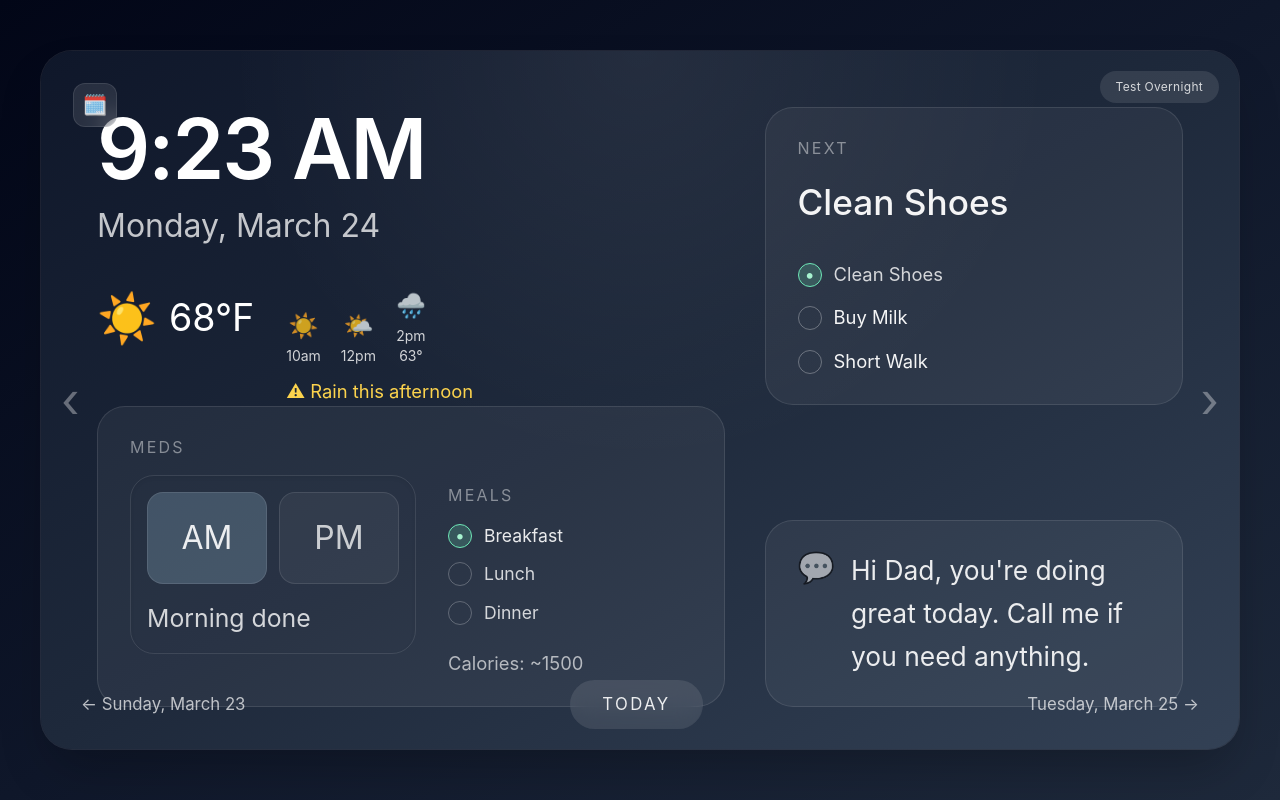
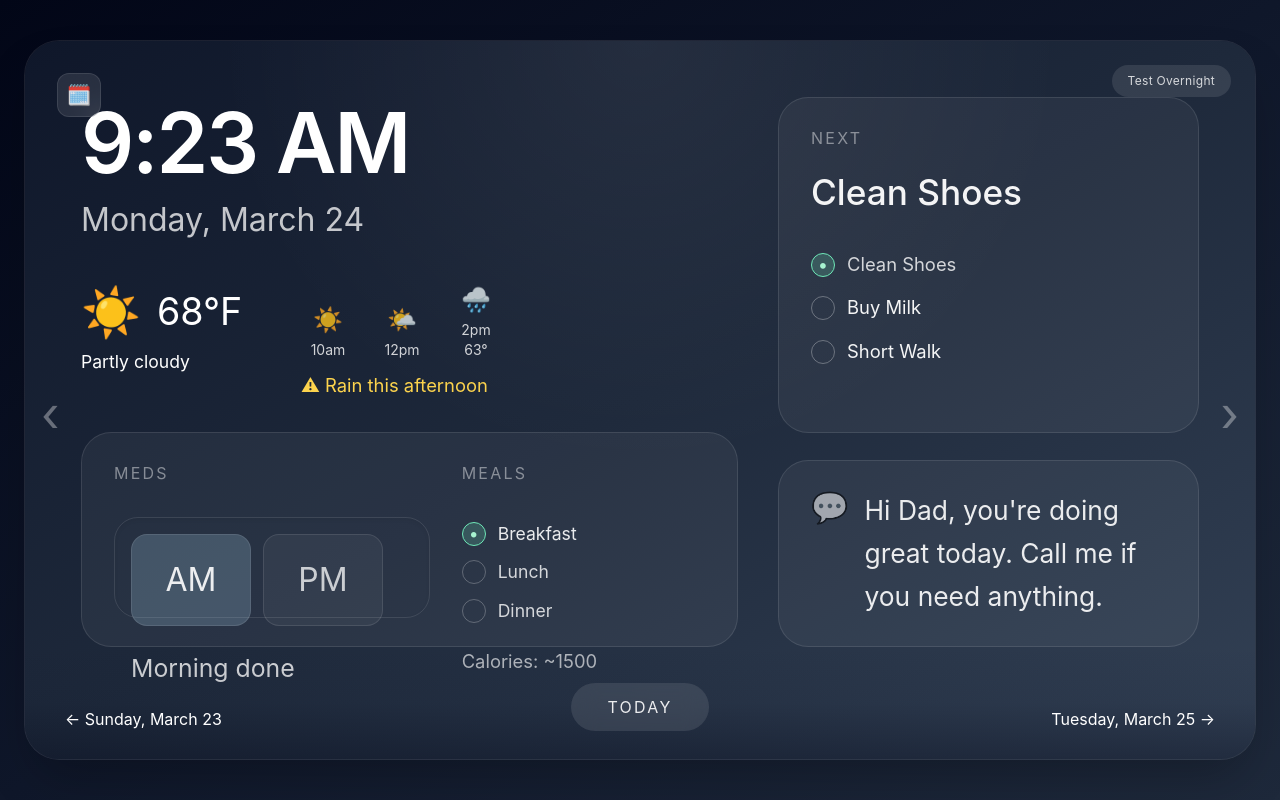
Before and after one commit to DevelopMR/vibing, a React (Vite) app: page / in a window 1280 px wide. Built offline with nearby package versions, Linux system fonts and the light colour scheme.

Commit message:
Cleaned up layout to more solid construction

```diff
--- a/src/app/DayView.tsx
+++ b/src/app/DayView.tsx
@@ -38,20 +38,19 @@ export default function DayView({ day }: { day: DayRecord }) {
   const isOvernight = day.mode === 'overnight'
   const isPast = day.mode === 'past'
   const isFuture = day.mode === 'future'
+  const weatherIcon = isPast ? '🌤️' : isFuture ? '⛅' : '☀️'
 
   return (
-    <div className="relative w-full h-full px-14 pt-14 pb-24">
-      {/* Calendar icon */}
+    <div className="relative h-full w-full px-14 pb-28 pt-14">
       <button
-        className="absolute left-8 top-8 inline-flex h-11 w-11 items-center justify-center rounded-xl bg-white/10 text-white/90 backdrop-blur-md border border-white/10"
+        className="absolute left-8 top-8 inline-flex h-11 w-11 items-center justify-center rounded-xl border border-white/10 bg-white/10 text-white/90 backdrop-blur-md"
         aria-label="Open calendar"
       >
         <span className="text-xl">🗓️</span>
       </button>
 
-      {/* OVERNIGHT MODE */}
       {isOvernight ? (
-        <div className="h-full flex flex-col justify-between">
+        <div className="flex h-full flex-col justify-between gap-12">
           <div className="flex items-start justify-between">
             <div>
               <div className="text-[4.5rem] leading-none font-semibold tracking-tight">
@@ -60,7 +59,7 @@ export default function DayView({ day }: { day: DayRecord }) {
               <div className="mt-2 text-[1.95rem] text-white/75">{day.dateLabel}</div>
             </div>
 
-            <div className="w-[280px] rounded-3xl bg-white/5 border border-white/10 p-6">
+            <div className="w-[280px] rounded-3xl border border-white/10 bg-white/5 p-6">
               <div className="text-sm uppercase tracking-[0.16em] text-white/45">
                 Tomorrow
               </div>
@@ -80,7 +79,7 @@ export default function DayView({ day }: { day: DayRecord }) {
           </div>
 
           <div className="flex justify-end">
-            <div className="w-[430px] rounded-[2rem] bg-white/8 border border-white/10 px-8 py-8 text-right">
+            <div className="w-[430px] rounded-[2rem] border border-white/10 bg-white/8 px-8 py-8 text-right">
               <div className="text-[2.2rem] text-white/92">Good night, Dad.</div>
               <div className="mt-5 text-[1.55rem] leading-relaxed text-white/80">
                 You did great today.
@@ -92,30 +91,28 @@ export default function DayView({ day }: { day: DayRecord }) {
           </div>
         </div>
       ) : (
-        <div className="h-full grid grid-cols-[1.2fr_0.8fr] gap-10">
-          {/* LEFT SIDE */}
-          <div className="flex flex-col justify-between">
-            <div>
+        <div className="grid h-full grid-cols-[minmax(0,1.28fr)_minmax(320px,0.82fr)] grid-rows-[auto_minmax(0,1fr)] gap-x-10 gap-y-8">
+          <div className="row-span-2 flex flex-col gap-8">
+            <div className="pt-1">
               <div className="text-[5.2rem] leading-none font-semibold tracking-tight">
                 {day.timeLabel}
               </div>
               <div className="mt-3 text-[2rem] text-white/75">{day.dateLabel}</div>
 
-              <div className="mt-10 flex items-start gap-8">
-                <div>
-                  <div className="flex items-center gap-3">
-                    <span className="text-5xl">
-                      {isPast ? '🌤️' : isFuture ? '⛅' : '☀️'}
-                    </span>
+              <div className="mt-10 flex items-start gap-10">
+                <div className="min-w-[180px]">
+                  <div className="flex items-center gap-4">
+                    <span className="text-5xl">{weatherIcon}</span>
                     <span className="text-[2.35rem] text-white/92">{day.weather.temp}</span>
                   </div>
+                  <div className="mt-2 text-[1.1rem] text-white/58">{day.weather.condition}</div>
                 </div>
 
-                <div className="flex flex-col gap-3">
+                <div className="flex min-w-0 flex-col gap-3">
                   {day.weather.hourly.length > 0 && (
                     <div className="flex items-end gap-5 text-white/80">
                       {day.weather.hourly.map((hour) => (
-                        <div key={hour.time} className="text-center">
+                        <div key={hour.time} className="min-w-[54px] text-center">
                           <div className="text-2xl">{hour.icon}</div>
                           <div className="mt-1 text-sm">{hour.time}</div>
                           {hour.temp && <div className="text-sm">{hour.temp}</div>}
@@ -131,16 +128,14 @@ export default function DayView({ day }: { day: DayRecord }) {
               </div>
             </div>
 
-            {/* Lower left */}
-            <div className="rounded-[1.75rem] bg-white/5 border border-white/10 px-8 py-7">
+            <div className="grid min-h-0 flex-1 grid-cols-[minmax(0,0.96fr)_minmax(240px,0.74fr)] items-stretch gap-8 rounded-[1.9rem] border border-white/10 bg-white/5 px-8 py-7">
               <div className="text-[1rem] uppercase tracking-[0.14em] text-white/45">Meds</div>
+              <div className="text-[1rem] uppercase tracking-[0.14em] text-white/45">Meals</div>
 
-              <div className="mt-4 flex items-start gap-8">
-                {/* Pillbox visual centerpiece */}
-                <div className="rounded-[1.5rem] bg-white/8 border border-white/10 p-4 shadow-inner">
+              <div className="flex min-h-0 flex-col rounded-[1.5rem] border border-white/10 bg-white/8 p-4 shadow-inner">
                 <div className="flex gap-3">
                   <div
-                      className={`w-[120px] h-[92px] rounded-2xl border border-white/10 flex items-center justify-center text-[2rem] ${
+                    className={`flex h-[92px] w-[120px] items-center justify-center rounded-2xl border border-white/10 text-[2rem] ${
                       day.meds.amDone
                         ? 'bg-sky-200/20 text-white/90'
                         : 'bg-white/5 text-white/75'
@@ -150,7 +145,7 @@ export default function DayView({ day }: { day: DayRecord }) {
                   </div>
 
                   <div
-                      className={`w-[120px] h-[92px] rounded-2xl border border-white/10 flex items-center justify-center text-[2rem] ${
+                    className={`flex h-[92px] w-[120px] items-center justify-center rounded-2xl border border-white/10 text-[2rem] ${
                       day.meds.pmDone
                         ? 'bg-emerald-300/20 text-white/90'
                         : 'bg-white/5 text-white/75'
@@ -160,7 +155,7 @@ export default function DayView({ day }: { day: DayRecord }) {
                   </div>
                 </div>
 
-                  <div className="mt-4 text-[1.55rem] text-white/80">
+                <div className="mt-auto pt-6 text-[1.55rem] text-white/80">
                   {day.meds.amDone && day.meds.pmDone
                     ? 'Done'
                     : day.meds.amDone
@@ -169,27 +164,22 @@ export default function DayView({ day }: { day: DayRecord }) {
                 </div>
               </div>
 
-                {/* Meals simple text */}
-                <div className="pt-2">
-                  <div className="text-[1rem] uppercase tracking-[0.14em] text-white/45">Meals</div>
-
-                  <div className="mt-4 space-y-3">
+              <div className="flex min-h-0 flex-col pt-1">
+                <div className="space-y-3">
                   <MealRow done={day.meals.breakfast} label="Breakfast" />
                   <MealRow done={day.meals.lunch} label="Lunch" />
                   <MealRow done={day.meals.dinner} label="Dinner" />
                 </div>
 
-                  <div className="mt-6 text-[1.15rem] text-white/65">
+                <div className="mt-auto pt-6 text-[1.15rem] text-white/65">
                   Calories: {day.meals.calories}
                 </div>
               </div>
             </div>
           </div>
-          </div>
 
-          {/* RIGHT SIDE */}
-          <div className="flex flex-col justify-between">
-            <div className="rounded-[1.75rem] bg-white/5 border border-white/10 px-8 py-7">
+          <div className="self-start rounded-[1.9rem] border border-white/10 bg-white/5 px-8 py-7">
+            <div className="min-h-[278px]">
               <div className="text-[1rem] uppercase tracking-[0.14em] text-white/45">
                 {day.nextLabel}
               </div>
@@ -201,8 +191,10 @@ export default function DayView({ day }: { day: DayRecord }) {
                 ))}
               </div>
             </div>
+          </div>
 
-            <div className="rounded-[1.75rem] bg-white/5 border border-white/10 px-8 py-7">
+          <div className="flex min-h-0 items-end">
+            <div className="w-full rounded-[1.9rem] border border-white/10 bg-white/5 px-8 py-7">
               <div className="flex items-start gap-4">
                 <span className="text-3xl text-white/55">💬</span>
                 <div className="text-[1.65rem] leading-relaxed text-white/90">
@@ -211,7 +203,7 @@ export default function DayView({ day }: { day: DayRecord }) {
               </div>
 
               {(isPast || isFuture) && (
-                <div className="mt-6 flex gap-3 justify-end text-2xl text-white/60">
+                <div className="mt-6 flex justify-end gap-3 text-2xl text-white/60">
                   <span>🖼️</span>
                 </div>
               )}
--- a/src/app/PatientShell.tsx
+++ b/src/app/PatientShell.tsx
@@ -27,7 +27,6 @@ export default function PatientShell() {
   const todayIndex = loadedDays.findIndex((day) => day.id === todayDate)
   const selectedIndex = loadedDays.findIndex((day) => day.id === selectedDate)
   const safeSelectedIndex = selectedIndex >= 0 ? selectedIndex : todayIndex
-  const selectedDay = loadedDays[safeSelectedIndex] ?? todayDayRecord
 
   const canGoPrev = safeSelectedIndex > 0
   const canGoNext = safeSelectedIndex < loadedDays.length - 1
@@ -90,12 +89,12 @@ export default function PatientShell() {
   const translatePercent = -(safeSelectedIndex * frameWidthPercent)
 
   return (
-    <div className="w-screen h-screen bg-gradient-to-br from-slate-950 via-slate-900 to-slate-800 text-white flex items-center justify-center overflow-hidden">
-      <div className="relative w-[1200px] h-[700px] rounded-[2rem] bg-white/5 backdrop-blur-xl overflow-hidden shadow-2xl border border-white/5">
+    <div className="flex h-screen w-screen items-center justify-center overflow-hidden bg-gradient-to-br from-slate-950 via-slate-900 to-slate-800 px-6 py-6 text-white">
+      <div className="relative h-[720px] w-[1280px] overflow-hidden rounded-[2.2rem] border border-white/5 bg-white/5 shadow-2xl backdrop-blur-xl">
         {/* Dev toggle */}
         <button
           onClick={() => setShowOvernight((prev) => !prev)}
-          className="absolute top-5 right-5 z-30 rounded-full bg-white/10 px-4 py-2 text-xs tracking-wide text-white/80 hover:bg-white/15 transition"
+          className="absolute right-6 top-6 z-30 rounded-full bg-white/10 px-4 py-2 text-xs tracking-wide text-white/80 transition hover:bg-white/15"
         >
           {showOvernight ? 'Hide Overnight' : 'Test Overnight'}
         </button>
@@ -129,7 +128,7 @@ export default function PatientShell() {
           <button
             onClick={goPrev}
             disabled={!canGoPrev}
-            className="absolute left-5 top-1/2 -translate-y-1/2 z-20 text-5xl text-white/35 hover:text-white/60 disabled:opacity-20 transition"
+            className="absolute left-4 top-[52%] z-20 -translate-y-1/2 text-5xl text-white/35 transition hover:text-white/60 disabled:opacity-20"
             aria-label={previousDay ? `Go to ${previousDay.dateLabel}` : 'No previous day loaded'}
           >
             ‹
@@ -138,7 +137,7 @@ export default function PatientShell() {
           <button
             onClick={goNext}
             disabled={!canGoNext}
-            className="absolute right-5 top-1/2 -translate-y-1/2 z-20 text-5xl text-white/35 hover:text-white/60 disabled:opacity-20 transition"
+            className="absolute right-4 top-[52%] z-20 -translate-y-1/2 text-5xl text-white/35 transition hover:text-white/60 disabled:opacity-20"
             aria-label={nextDay ? `Go to ${nextDay.dateLabel}` : 'No next day loaded'}
           >
             ›
@@ -146,18 +145,19 @@ export default function PatientShell() {
         </>
 
         {/* Bottom navigation */}
-        <div className="absolute bottom-5 left-0 right-0 flex items-center justify-between px-10 z-30 text-white/70">
+        <div className="pointer-events-none absolute inset-x-0 bottom-0 z-20 h-28 bg-gradient-to-t from-slate-950/35 via-slate-900/10 to-transparent" />
+        <div className="absolute bottom-0 left-0 right-0 z-30 flex items-end justify-between px-10 pb-7 text-white/72">
           <button
             onClick={goPrev}
             disabled={!canGoPrev}
-            className="text-[1.05rem] hover:text-white disabled:opacity-25 transition"
+            className="min-w-[250px] text-left text-[1rem] transition hover:text-white disabled:opacity-25"
           >
             {formatNavLabel(previousDay, 'prev')}
           </button>
 
           <button
             onClick={goToday}
-            className="rounded-full bg-white/10 backdrop-blur-md px-8 py-3 text-[1.05rem] tracking-[0.14em] text-white/90 transition-transform duration-700 ease-out hover:bg-white/15"
+            className="rounded-full bg-white/10 px-9 py-3 text-[1rem] tracking-[0.14em] text-white/90 backdrop-blur-md transition-transform duration-700 ease-out hover:bg-white/15"
             style={{ transform: `translateX(${todayButtonOffset}px)` }}
           >
             TODAY
@@ -166,7 +166,7 @@ export default function PatientShell() {
           <button
             onClick={goNext}
             disabled={!canGoNext}
-            className="text-[1.05rem] hover:text-white disabled:opacity-25 transition"
+            className="min-w-[250px] text-right text-[1rem] transition hover:text-white disabled:opacity-25"
           >
             {formatNavLabel(nextDay, 'next')}
           </button>
--- a/src/index.css
+++ b/src/index.css
@@ -3,5 +3,11 @@
 @tailwind utilities;
 
 body {
+  margin: 0;
   font-family: Inter, system-ui, sans-serif;
+  background: #0f172a;
 }
+
+#root {
+  min-height: 100vh;
+}
```
Also changed, not shown: 5 other files (tests, documents, lock files or other folders). Lines whose indentation alone changed are shown as unchanged.
